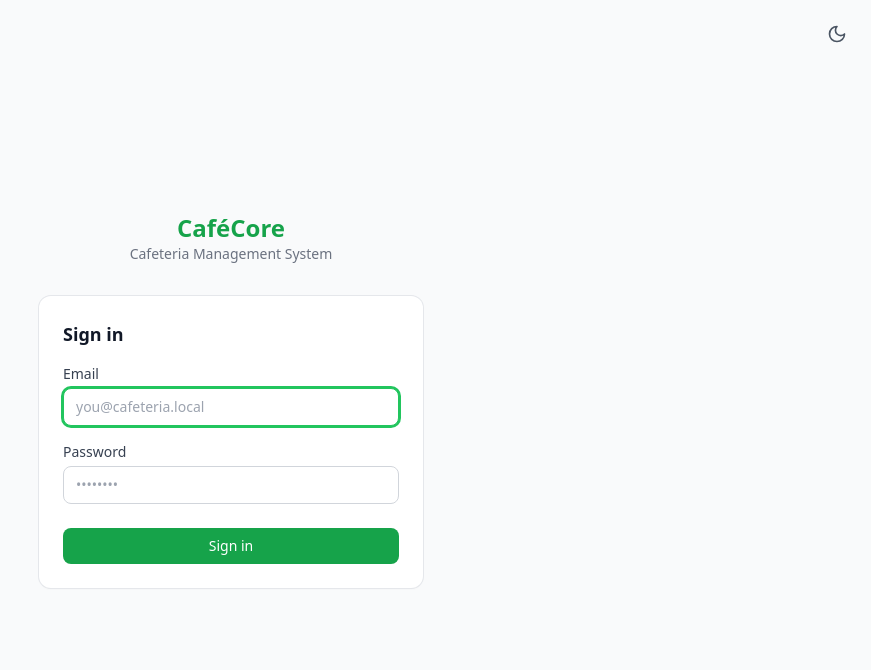
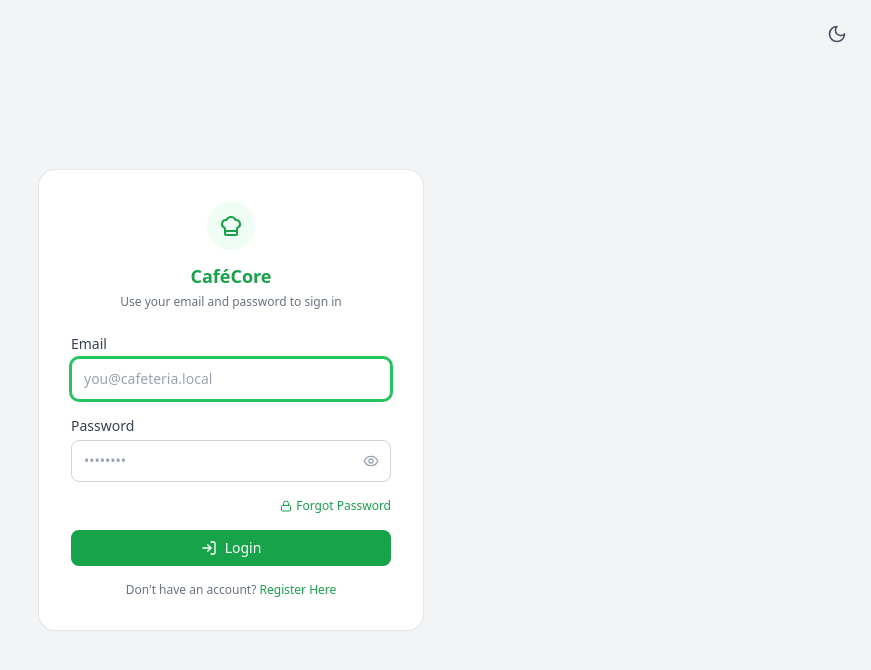
Before and after one commit to robelyinager12-web/Caf-Core, a React (Vite) app in the folder frontend/: page /login in a window 1280 px wide. Shown: the top 670 px of the page, without its empty margins (409-1280 px from the left). Built offline with nearby package versions, Linux system fonts and the light colour scheme; no server answers.

Commit message:
redesign login screen to match minimalist card layout

```diff
--- a/frontend/src/layouts/AuthLayout.tsx
+++ b/frontend/src/layouts/AuthLayout.tsx
@@ -1,20 +1,24 @@
 import { Outlet } from 'react-router-dom';
+import { ChefHat } from 'lucide-react';
 import { ThemeToggle } from '../components/common/ThemeToggle';
 
 export function AuthLayout() {
   return (
-    <div className="relative flex min-h-screen items-center justify-center bg-gray-50 px-4 dark:bg-gray-950">
+    <div className="relative flex min-h-screen items-center justify-center bg-gray-100 px-4 dark:bg-gray-950">
       <div className="absolute right-4 top-4">
         <ThemeToggle />
       </div>
-      <div className="w-full max-w-sm">
-        <div className="mb-8 text-center">
-          <h1 className="text-2xl font-bold text-primary-600">CaféCore</h1>
-          <p className="text-sm text-gray-500 dark:text-gray-400">Cafeteria Management System</p>
+      <div className="w-full max-w-sm rounded-2xl bg-white p-8 shadow-sm ring-1 ring-gray-200 dark:bg-gray-900 dark:ring-gray-800">
+        <div className="mb-6 flex flex-col items-center text-center">
+          <span className="mb-3 flex h-12 w-12 items-center justify-center rounded-full bg-primary-50 text-primary-600 dark:bg-primary-500/10">
+            <ChefHat className="h-6 w-6" />
+          </span>
+          <h1 className="text-lg font-bold text-primary-600">CaféCore</h1>
+          <p className="mt-1 text-xs text-gray-500 dark:text-gray-400">
+            Use your email and password to sign in
+          </p>
         </div>
-        <div className="rounded-xl bg-white p-6 shadow-sm ring-1 ring-gray-200 dark:bg-gray-900 dark:ring-gray-800">
-          <Outlet />
-        </div>
+        <Outlet />
       </div>
     </div>
   );
--- a/frontend/src/pages/auth/LoginPage.tsx
+++ b/frontend/src/pages/auth/LoginPage.tsx
@@ -1,51 +1,109 @@
 import { useState, FormEvent } from 'react';
-import { Input } from '../../components/common/Input';
+import { Eye, EyeOff, LogIn, Lock } from 'lucide-react';
 import { Button } from '../../components/common/Button';
 import { useLogin } from '../../hooks/useAuth';
 import { getErrorMessage } from '../../utils/validators';
+import { useToastStore } from '../../components/common/Toast';
 
 export function LoginPage() {
   const [email, setEmail] = useState('');
   const [password, setPassword] = useState('');
+  const [showPassword, setShowPassword] = useState(false);
   const loginMutation = useLogin();
+  const showToast = useToastStore((state) => state.show);
 
   function handleSubmit(e: FormEvent) {
     e.preventDefault();
     loginMutation.mutate({ email, password });
   }
 
+  // Deliberately not functional: this system has no public signup or
+  // unverified password reset — accounts are created by an Admin/Manager
+  // (see Staff Management), and password resets go through Settings ->
+  // Change Password while logged in, or an Admin editing the account.
+  // These links exist for visual/UX parity with the requested design,
+  // pointing staff to the right real-world channel instead of a dead end.
+  function handleForgotPassword() {
+    showToast('Contact your administrator to reset your password', 'error');
+  }
+
+  function handleRegisterHere() {
+    showToast('Accounts are created by an administrator — ask your manager for access', 'error');
+  }
+
   return (
     <form onSubmit={handleSubmit} className="flex flex-col gap-4">
-      <h2 className="text-lg font-semibold text-gray-900">Sign in</h2>
-
-      <Input
+      <div className="flex flex-col gap-1">
+        <label htmlFor="email" className="text-sm font-medium text-gray-700 dark:text-gray-300">
+          Email
+        </label>
+        <input
           id="email"
-        label="Email"
           type="email"
           value={email}
           onChange={(e) => setEmail(e.target.value)}
           placeholder="you@cafeteria.local"
           required
           autoFocus
+          className="rounded-lg border border-gray-300 bg-white px-3 py-2.5 text-sm text-gray-900 outline-none transition-colors focus:border-primary-500 focus:ring-2 focus:ring-primary-500 dark:border-gray-700 dark:bg-gray-800 dark:text-gray-100"
         />
+      </div>
 
-      <Input
+      <div className="flex flex-col gap-1">
+        <label htmlFor="password" className="text-sm font-medium text-gray-700 dark:text-gray-300">
+          Password
+        </label>
+        <div className="relative">
+          <input
             id="password"
-        label="Password"
-        type="password"
+            type={showPassword ? 'text' : 'password'}
             value={password}
             onChange={(e) => setPassword(e.target.value)}
             placeholder="••••••••"
             required
+            className="w-full rounded-lg border border-gray-300 bg-white px-3 py-2.5 pr-10 text-sm text-gray-900 outline-none transition-colors focus:border-primary-500 focus:ring-2 focus:ring-primary-500 dark:border-gray-700 dark:bg-gray-800 dark:text-gray-100"
           />
+          <button
+            type="button"
+            onClick={() => setShowPassword((prev) => !prev)}
+            className="absolute right-3 top-1/2 -translate-y-1/2 text-gray-400 hover:text-gray-600 dark:hover:text-gray-200"
+            tabIndex={-1}
+          >
+            {showPassword ? <EyeOff className="h-4 w-4" /> : <Eye className="h-4 w-4" />}
+          </button>
+        </div>
+      </div>
+
+      <div className="flex justify-end">
+        <button
+          type="button"
+          onClick={handleForgotPassword}
+          className="flex items-center gap-1 text-xs font-medium text-primary-600 hover:text-primary-700"
+        >
+          <Lock className="h-3 w-3" />
+          Forgot Password
+        </button>
+      </div>
 
       {loginMutation.isError && (
         <p className="text-sm text-danger">{getErrorMessage(loginMutation.error)}</p>
       )}
 
-      <Button type="submit" isLoading={loginMutation.isPending} className="mt-2 w-full">
-        Sign in
+      <Button type="submit" isLoading={loginMutation.isPending} className="w-full">
+        <LogIn className="h-4 w-4" />
+        Login
       </Button>
+
+      <p className="text-center text-xs text-gray-500 dark:text-gray-400">
+        Don't have an account?{' '}
+        <button
+          type="button"
+          onClick={handleRegisterHere}
+          className="font-medium text-primary-600 hover:text-primary-700"
+        >
+          Register Here
+        </button>
+      </p>
     </form>
   );
 }
```
Lines whose indentation alone changed are shown as unchanged.
